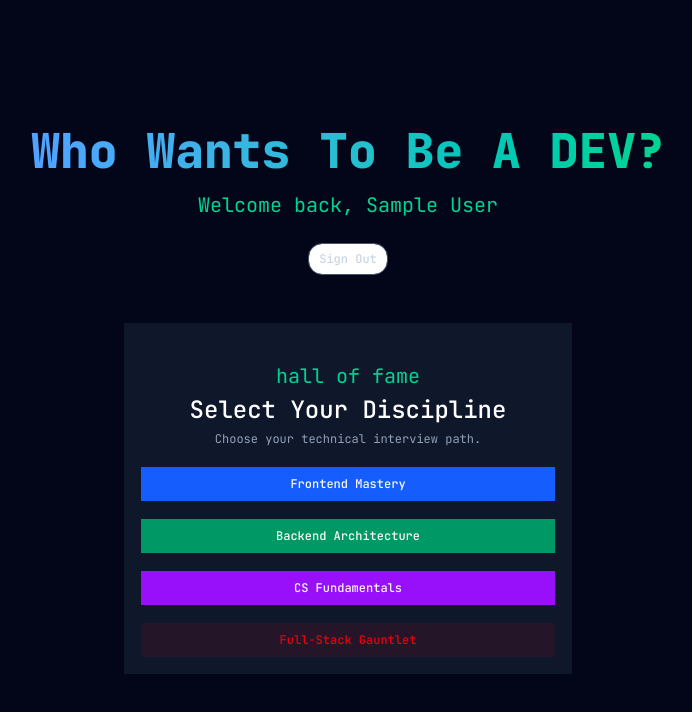
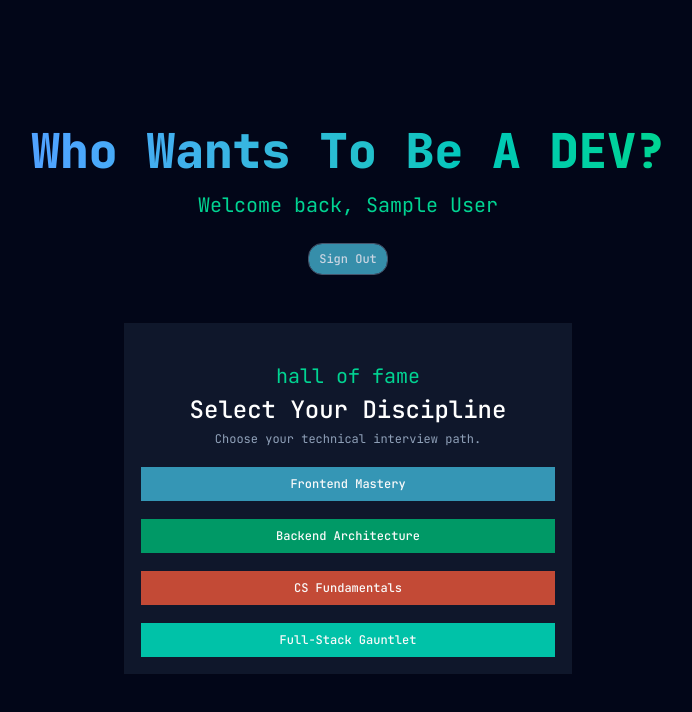
Before and after one commit to Youssef-Ahmed1/who-wants-to-be-a-millionaire-for-programmers-, a Next.js app: page / in a window 1280 px wide. Shown: the top 712 px of the page, without its empty margins (292-984 px from the left). Built offline with nearby package versions, Linux system fonts and the light colour scheme; no server answers; sample sign-in values are in the browser's storage.

Commit message:
added colors to the buttons

```diff
--- a/src/app/page.tsx
+++ b/src/app/page.tsx
@@ -16,7 +16,10 @@ export default async function Home() {
     return (
         <main className="min-h-screen flex flex-col items-center justify-center bg-slate-950 text-white p-4">
             <div className="text-center mb-12">
-                <h1 className="text-5xl font-extrabold text-transparent bg-clip-text bg-gradient-to-r from-blue-400 to-emerald-400 mb-4">
+                <h1
+                    className="text-5xl font-extrabold text-transparent
+                 bg-clip-text bg-gradient-to-r from-blue-400 to-emerald-400 mb-4"
+                >
                     Who Wants To Be A DEV?
                 </h1>
 
--- a/src/app/play/page.tsx
+++ b/src/app/play/page.tsx
@@ -229,13 +229,13 @@ stopTick();
                            </button>
                            <button
                                onClick={handleAskAudience}
-                               className="bg-blue-500 hover:bg-blue-400 text-slate-900 font-bold py-2 px-4 rounded-lg text-sm md:text-base transition-colors"
+                               className="bg-[#009efa] hover:bg-blue-600 text-slate-900 font-bold py-2 px-4 rounded-lg text-sm md:text-base transition-colors"
                            >
                                Ask StackOverflow
                            </button>
                            <button
                                onClick={handlePhoneFriend}
-                               className="bg-purple-500 hover:bg-purple-400 text-slate-900 font-bold py-2 px-4 rounded-lg text-sm md:text-base transition-colors"
+                               className="bg-[#845ec2] hover:bg-[#9b89b3] text-slate-900 font-bold py-2 px-4 rounded-lg text-sm md:text-base transition-colors"
                            >
                                📱 Phone a Friend
                            </button>
--- a/src/components/ui/AuthButtons.tsx
+++ b/src/components/ui/AuthButtons.tsx
@@ -30,8 +30,8 @@ export default function AuthButtons({ session }: AuthButtonsProps) {
             ) : (
                 <Button
                     onClick={() => signOut()}
-                    variant="outline"
-                    className="border-slate-600 text-slate-300 hover:bg-slate-500 rounded-xl"
+                    variant="default"
+                    className="border-slate-600 bg-[#368eaa] text-slate-300 hover:bg-slate-500 rounded-xl"
                 >
                     Sign Out
                 </Button>
--- a/src/components/ui/CategoryButtons.tsx
+++ b/src/components/ui/CategoryButtons.tsx
@@ -15,10 +15,38 @@ export default function CategoryButtons() {
 
     return (
         <div className="flex flex-col gap-4">
-            <Button onClick={() => handleClick("Frontend Mastery")} variant="default" size="lg" className="w-full bg-blue-600 hover:bg-blue-700">Frontend Mastery</Button>
-            <Button onClick={() => handleClick("Backend Architecture")} variant="default" size="lg" className="w-full bg-emerald-600 hover:bg-emerald-700">Backend Architecture</Button>
-            <Button onClick={() => handleClick("CS Fundamentals")} variant="default" size="lg" className="w-full bg-purple-600 hover:bg-purple-700">CS Fundamentals</Button>
-            <Button onClick={() => handleClick("Full-Stack Gauntlet")} variant="destructive" size="lg" className="w-full">Full-Stack Gauntlet</Button>
+            <Button
+                onClick={() => handleClick("Frontend Mastery")}
+                variant="default"
+                size="lg"
+                className="w-full bg-[#3596b5] hover:bg-[#296073]"
+            >
+                Frontend Mastery
+            </Button>
+            <Button
+                onClick={() => handleClick("Backend Architecture")}
+                variant="default"
+                size="lg"
+                className="w-full bg-emerald-600 hover:bg-emerald-700"
+            >
+                Backend Architecture
+            </Button>
+            <Button
+                onClick={() => handleClick("CS Fundamentals")}
+                variant="default"
+                size="lg"
+                className="w-full bg-[#c34a36] hover:bg-[#bea6a0]"
+            >
+                CS Fundamentals
+            </Button>
+            <Button
+                onClick={() => handleClick("Full-Stack Gauntlet")}
+                variant="default"
+                size="lg"
+                className="w-full bg-[#00c2a8] via-red-700"
+            >
+                Full-Stack Gauntlet
+            </Button>
         </div>
     );
 }
```
